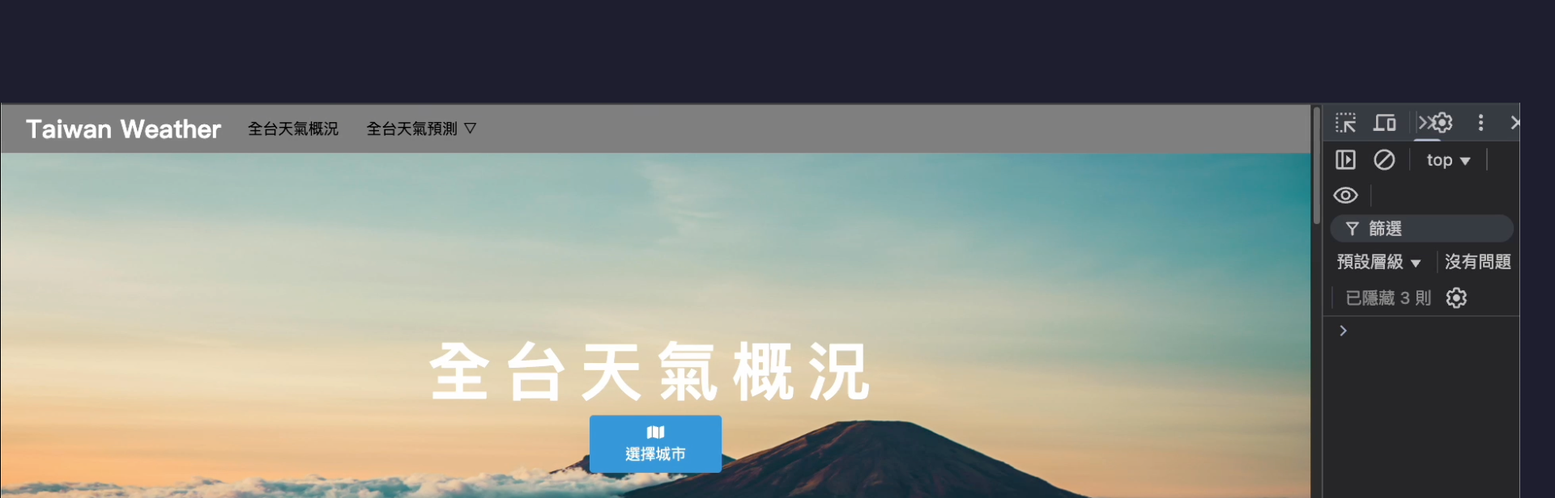
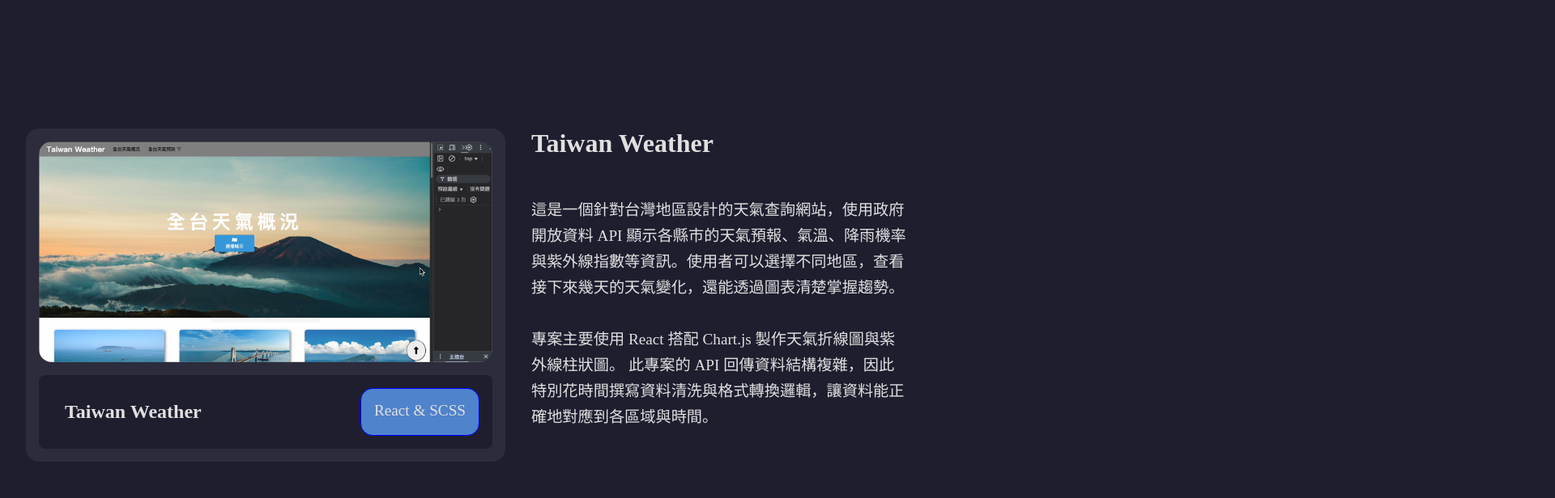
Before and after one commit to freddy990117/My_Website, a React (Vite) app: page / in a window 1280 px wide. Shown: the part 1400-2016 px from the top of the page at 81% size, 1920 px wide, since content can reach past the window. Built offline with nearby package versions, Linux system fonts and the light colour scheme.

Commit message:
使用 Grid 設定欄的寬度，並設定 project 內的 css

```diff
--- a/src/index.css
+++ b/src/index.css
@@ -111,3 +111,61 @@ header {
     }
   }
 }
+
+.Component {
+  display: grid;
+  grid-template-columns: 1fr 1fr; /* 兩欄平均寬 */
+  gap: 2rem;
+  padding: 2rem;
+  align-items: start;
+  .project {
+    display: flex;
+    flex-direction: column;
+    background-color: #2c2c3c;
+    border-radius: 1rem;
+    padding: 1rem;
+    gap: 1rem;
+    img {
+      width: 100%;
+      height: auto;
+      border-radius: 1rem;
+    }
+  }
+  .useSkill {
+    background-color: #1e1e2f;
+    padding: 1rem;
+    border-radius: 0.5rem;
+    display: flex;
+    justify-content: space-between;
+    text-align: center;
+    h1 {
+      margin: 1rem;
+      font-size: 1.5rem;
+    }
+    p {
+      text-align: center;
+      border-radius: 15px;
+      background-color: #4f83cc;
+      border: 1px solid blue;
+      font-size: 1.2rem;
+      padding: 1rem;
+    }
+  }
+  .introduce {
+    h1 {
+      font-size: 2rem;
+      margin-bottom: 1rem;
+    }
+    p {
+      margin: 3rem 8rem 0 0 ;
+      font-size: 1.2rem;
+      line-height: 2rem;
+    }
+  }
+  .useSkill .introduce {
+    background-color: #2c2c3c;
+    padding: 2rem;
+    border-radius: 1rem;
+    color: #e0e0e0;
+  }
+}
```
